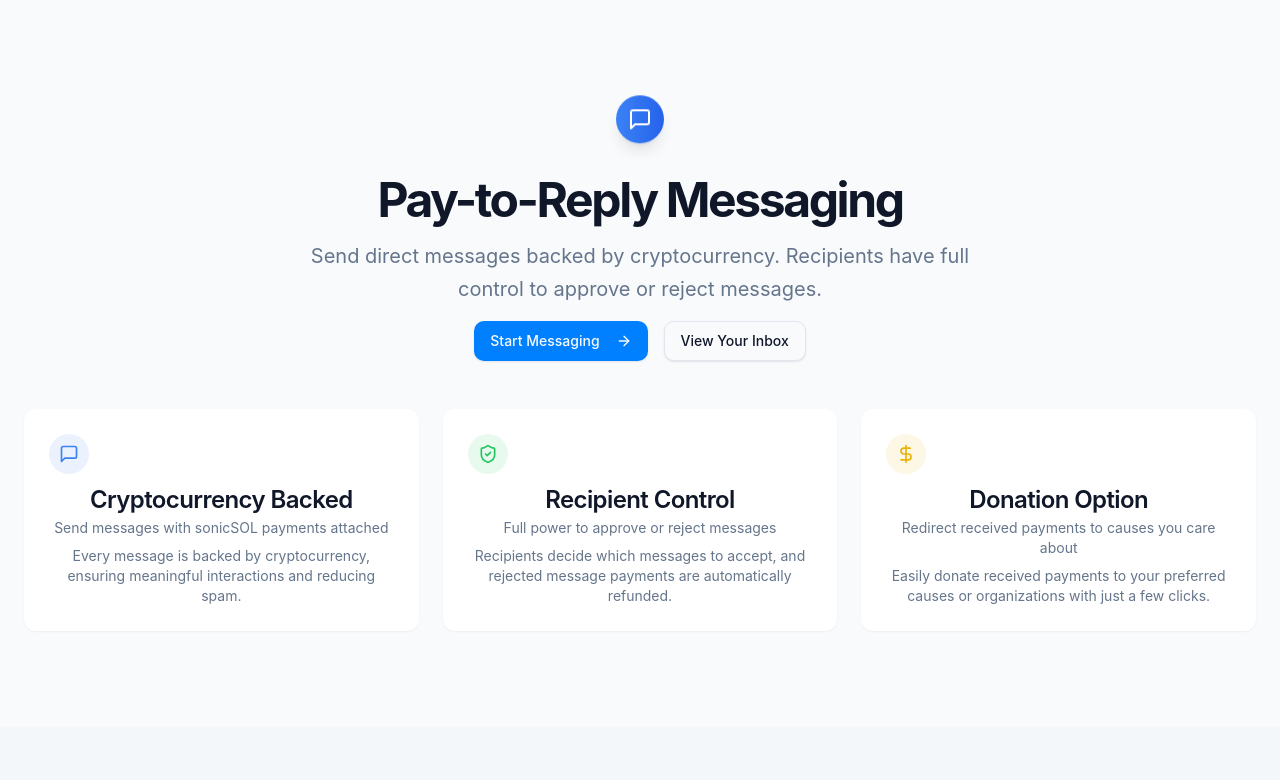
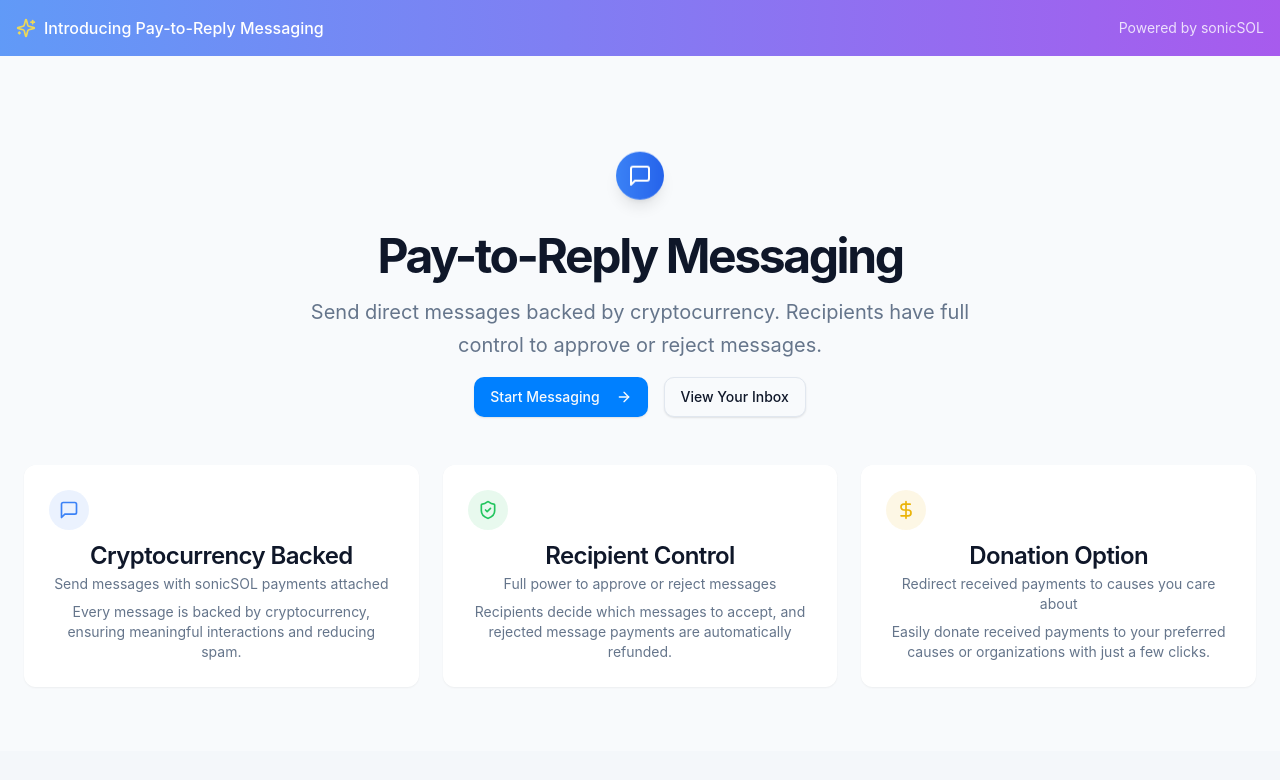
Before and after one commit to jasminelee/pay-to-reply-messages, a React (Vite) app: page / in a window 1280 px wide. Shown: the top 780 px of the page. Built offline with nearby package versions, Linux system fonts and the light colour scheme.

Commit message:
Add header to splash page
Adds a visual element to the top of the splash page.

```diff
--- a/src/pages/Index.tsx
+++ b/src/pages/Index.tsx
@@ -1,5 +1,4 @@
-
-import { ArrowRight, CheckCircle, DollarSign, MessageSquare, ShieldCheck } from 'lucide-react';
+import { ArrowRight, CheckCircle, DollarSign, MessageSquare, ShieldCheck, Sparkles } from 'lucide-react';
 import { Button } from '@/components/ui/button';
 import { Card, CardContent, CardDescription, CardFooter, CardHeader, CardTitle } from '@/components/ui/card';
 import { Link } from 'react-router-dom';
@@ -7,8 +6,21 @@ import { Link } from 'react-router-dom';
 const Index = () => {
   return (
     <div className="min-h-[calc(100vh-8rem)] flex flex-col">
+      {/* Header Banner */}
+      <section className="bg-gradient-to-r from-blue-500/80 to-purple-600/80 py-4 mb-8 w-full">
+        <div className="container px-4 mx-auto flex items-center justify-between">
+          <div className="flex items-center space-x-2">
+            <Sparkles className="h-5 w-5 text-yellow-300 animate-pulse" />
+            <span className="text-white font-medium">Introducing Pay-to-Reply Messaging</span>
+          </div>
+          <div className="text-white/80 text-sm hidden md:block">
+            Powered by sonicSOL
+          </div>
+        </div>
+      </section>
+
       {/* Hero Section */}
-      <section className="py-16 md:py-24 text-center">
+      <section className="py-12 md:py-16 text-center">
         <div className="container px-4 md:px-6">
           <div className="flex flex-col items-center space-y-4 text-center mb-12">
             <div className="inline-block animate-float">
```
